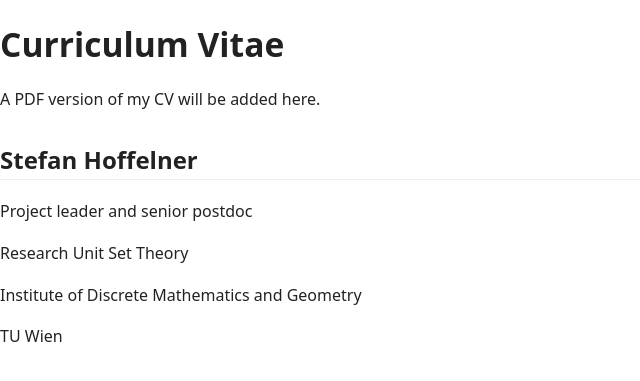
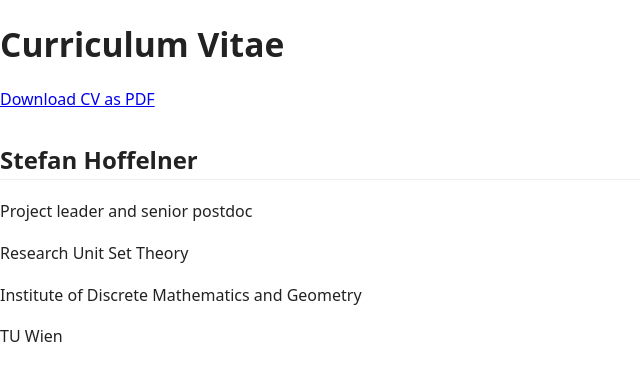
Before and after one commit to StefanHoffelner/stefanhoffelner.github.io, a Jekyll site: the page built from cv.md, in a window 1280 px wide. Shown: the top 381 px of the page, without its empty margins (0-640 px from the left). Built offline with Jekyll 4.4.1, drawn with Linux system fonts in a browser that asks for light colours; our own code applies the rules of GitHub Pages for plain Markdown files.

Commit message:
Add CV PDF

```diff
--- a/cv.md
+++ b/cv.md
@@ -5,7 +5,7 @@ permalink: /cv/
 
 # Curriculum Vitae
 
-A PDF version of my CV will be added here.
+[Download CV as PDF](/assets/cv-stefan-hoffelner.pdf)
 
 ## Stefan Hoffelner
 
```
Also changed, not shown: 1 other file.
